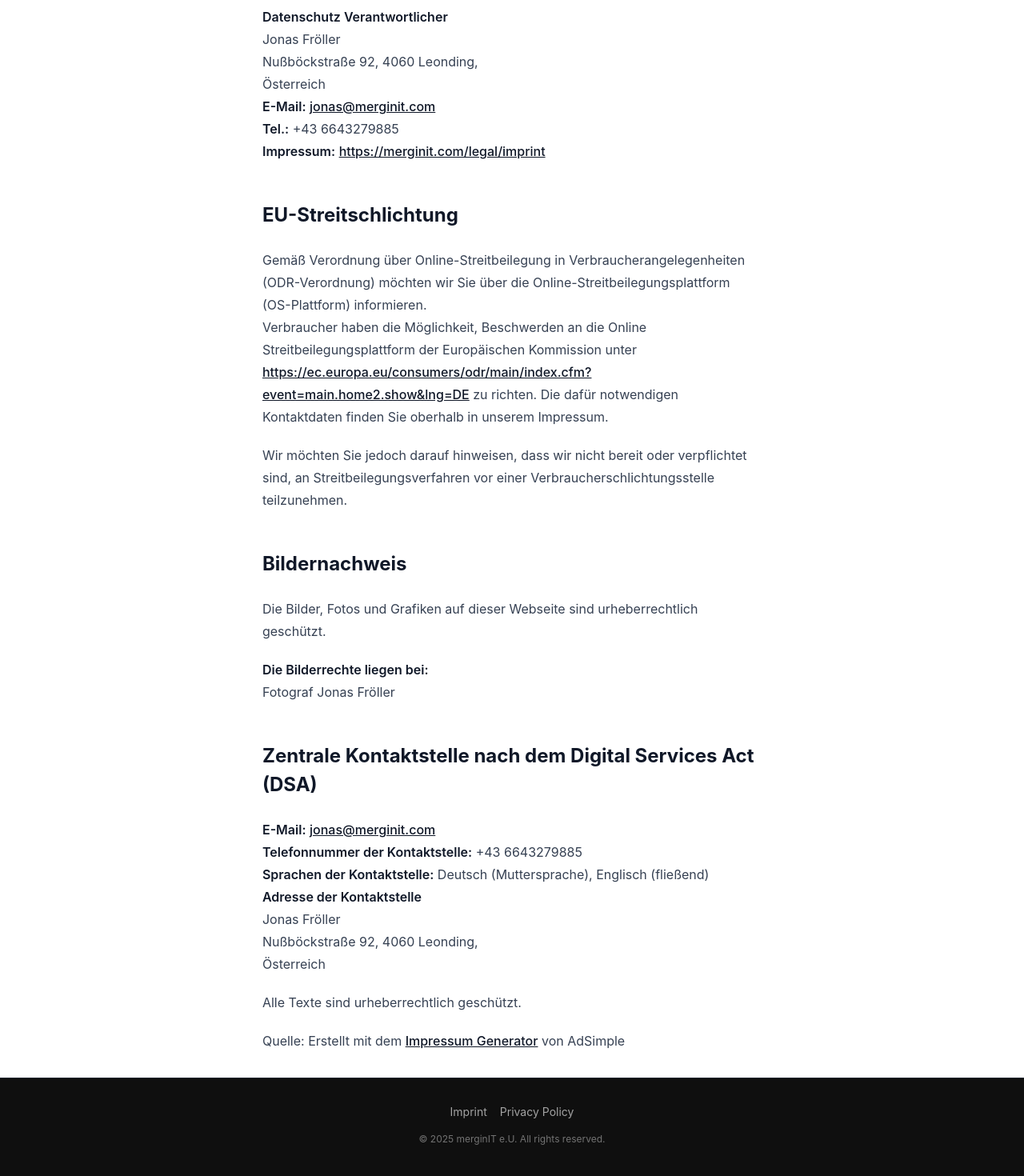
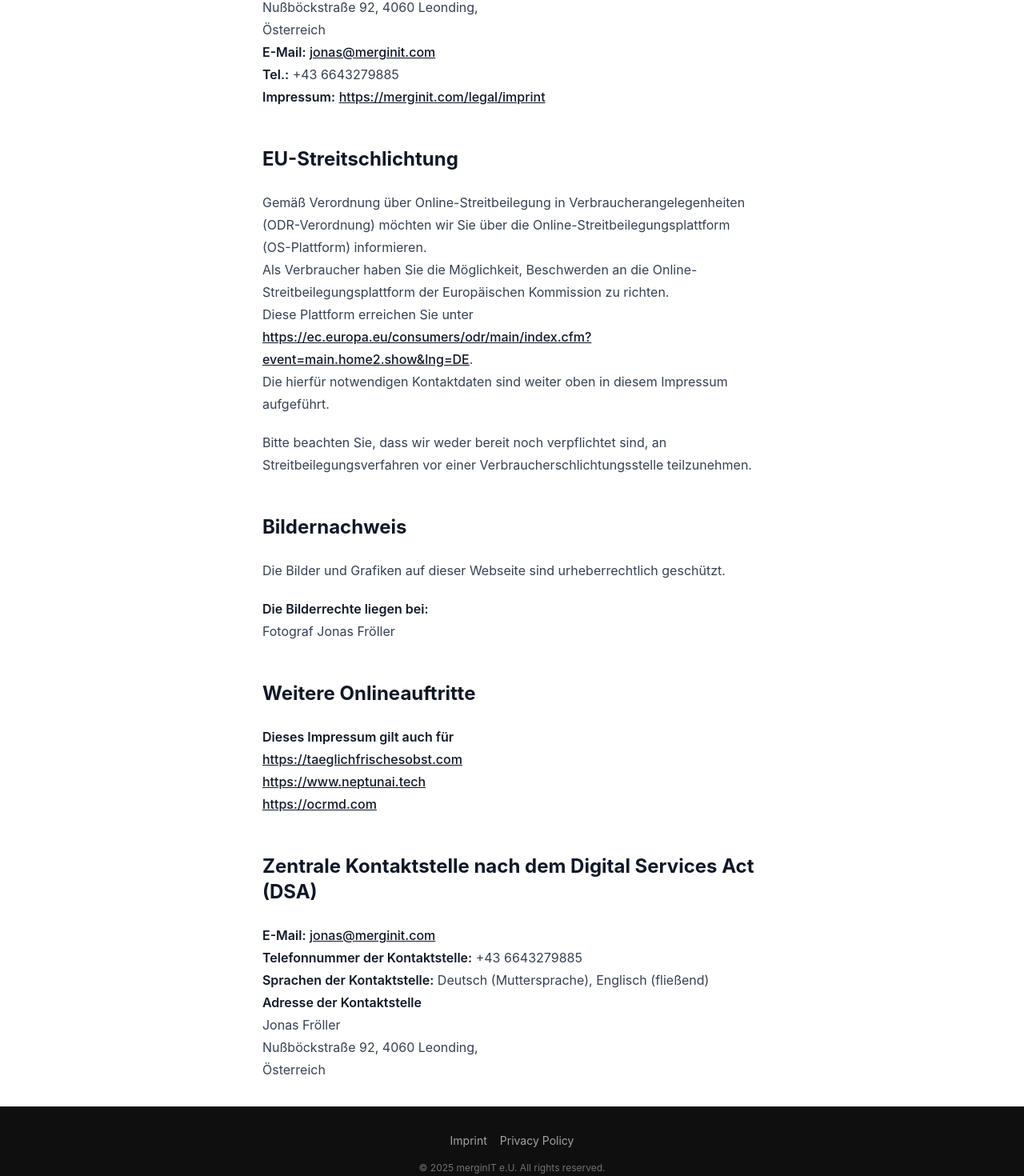
Before and after one commit to merginit/merginit.com, a SvelteKit app: page /legal/imprint in a window 1280 px wide. Shown: the part 1213-2683 px from the top of the page at 80% size. Built offline with nearby package versions, Linux system fonts and the light colour scheme.

Commit message:
updates legal

```diff
--- a/src/routes/legal/imprint/+page.svelte
+++ b/src/routes/legal/imprint/+page.svelte
@@ -5,19 +5,15 @@
 <main class="bg-white">
 	<article class="container mx-auto prose px-4 py-8">
 		<LegalBackLink />
-		<h1 class="adsimple-123001832">Impressum</h1>
-		<p class="adsimple-123001832">Informationen über den Diensteanbieter.</p>
+
+		<h1>Impressum</h1>
+		<p>Informationen über den Diensteanbieter.</p>
 		<p>
 			<strong>MerginIT e.U.</strong>
 		</p>
-		<p class="adsimple-123001832">Jonas Fröller</p>
-		<p class="adsimple-123001832">Nußböckstraße 92, <br />4060 Leonding, <br />Österreich</p>
+		<p>Jonas Fröller<br />Nußböckstraße 92<br />4060 Leonding<br />Österreich<br /><strong>Tel.:</strong> +43 6643279885</p>
 		<p>
-			<strong>Tel.:</strong> +43 6643279885
-		</p>
-		<div style="display:none"></div>
-		<p>
-			<strong>Firmenbuchnummer:</strong> [Firmenbuchnummer noch nicht ausgestellt]<br />
+			<!-- <strong>Firmenbuchnummer:</strong> [Firmenbuchnummer noch nicht ausgestellt]<br /> -->
 			<strong>Firmenbuchgericht:</strong> Landesgericht Linz<br />
 			<strong>Firmensitz:</strong> 4060 Leonding<br />
 			<strong>Unternehmensgegenstand:</strong> Dienstleistungen in der automatischen
@@ -40,7 +36,6 @@
 				rel="noopener">http://www.ris.bka.gv.at</a
 			>.
 		</p>
-		<div style="display:none"></div>
 		<p>
 			<strong>Aufsichtsbehörde:</strong>
 			<br />Bezirkshauptmannschaft Linz-Land<br />
@@ -51,12 +46,10 @@
 				>https://www.land-oberoesterreich.gv.at</a
 			>
 		</p>
-		<div style="display:none"></div>
 		<p>
 			<strong>Berufsbezeichnung:</strong> Softwareentwickler und IT-Dienstleister<br />
 			<strong>Verleihungsstaat:</strong> Österreich
 		</p>
-		<div style="display:none"></div>
 		<p>
 			<strong>Datenschutz Verantwortlicher</strong>
 			<br />Jonas Fröller<br />
@@ -70,60 +63,36 @@
 				>https://merginit.com/legal/imprint</a
 			>
 		</p>
-		<div style="display:none"></div>
-		<div style="display:none"></div>
-		<div style="display:none"></div>
-		<div style="display:none"></div>
-		<h2
-			id="eu-streitschlichtung"
-			class="adsimple-123001832 fusion-responsive-typography-calculated"
-			data-fontsize="24"
-			style="--fontSize: 24;line-height: 1.5;--minFontSize: 24"
-			data-lineheight="36px"
-		>
+		<h2>
 			EU-Streitschlichtung
 		</h2>
-		<p class="adsimple-123001832">
+		<p>
 			Gemäß Verordnung über Online-Streitbeilegung in Verbraucherangelegenheiten (ODR-Verordnung)
 			möchten wir Sie über die Online-Streitbeilegungsplattform (OS-Plattform) informieren.<br />
-			Verbraucher haben die Möglichkeit, Beschwerden an die Online Streitbeilegungsplattform der Europäischen
-			Kommission unter
+			Als Verbraucher haben Sie die Möglichkeit, Beschwerden an die Online-Streitbeilegungsplattform der Europäischen
+			Kommission zu richten.<br />Diese Plattform erreichen Sie unter
 			<a
-				class="adsimple-123001832"
 				href="https://ec.europa.eu/consumers/odr/main/index.cfm?event=main.home2.show&amp;lng=DE"
 				target="_blank"
 				rel="follow noopener"
 				>https://ec.europa.eu/consumers/odr/main/index.cfm?event=main.home2.show&amp;lng=DE</a
-			> zu richten. Die dafür notwendigen Kontaktdaten finden Sie oberhalb in unserem Impressum.
+			>.<br />Die hierfür notwendigen Kontaktdaten sind weiter oben in diesem Impressum aufgeführt.
 		</p>
-		<p class="adsimple-123001832">
-			Wir möchten Sie jedoch darauf hinweisen, dass wir nicht bereit oder verpflichtet sind, an
-			Streitbeilegungsverfahren vor einer Verbraucherschlichtungsstelle teilzunehmen.
+		<p>
+			Bitte beachten Sie, dass wir weder bereit noch verpflichtet sind, an Streitbeilegungsverfahren
+			vor einer Verbraucherschlichtungsstelle teilzunehmen.
 		</p>
-		<h2
-			id="bildernachweis"
-			class="adsimple-123001832 fusion-responsive-typography-calculated"
-			data-fontsize="24"
-			style="--fontSize: 24;line-height: 1.5;--minFontSize: 24"
-			data-lineheight="36px"
-		>
+		<h2>
 			Bildernachweis
 		</h2>
-		<p class="adsimple-123001832">
-			Die Bilder, Fotos und Grafiken auf dieser Webseite sind urheberrechtlich geschützt.
+		<p>
+			Die Bilder und Grafiken auf dieser Webseite sind urheberrechtlich geschützt.
 		</p>
 		<p>
 			<strong>Die Bilderrechte liegen bei:</strong>
 			<br />Fotograf Jonas Fröller
 		</p>
-		<div style="display:none"></div>
-		<!-- <h2
-			id="onlineauftritte"
-			class="adsimple-123001832 fusion-responsive-typography-calculated"
-			data-fontsize="24"
-			style="--fontSize: 24;line-height: 1.5;--minFontSize: 24"
-			data-lineheight="36px"
-		>
+		<h2>
 			Weitere Onlineauftritte
 		</h2>
 		<p>
@@ -137,15 +106,8 @@
 				>https://www.neptunai.tech</a
 			><br />
 			<a href="https://ocrmd.com" target="_blank" rel="noopener">https://ocrmd.com</a>
-		</p> -->
-		<div style="display:none"></div>
-		<h2
-			id="zentrale_kontaktstelle_dsa"
-			class="adsimple-123001832 fusion-responsive-typography-calculated"
-			data-fontsize="24"
-			style="--fontSize: 24;line-height: 1.5;--minFontSize: 24"
-			data-lineheight="36px"
-		>
+		</p>
+		<h2>
 			Zentrale Kontaktstelle nach dem Digital Services Act (DSA)
 		</h2>
 		<p>
@@ -159,15 +121,5 @@
 			Nußböckstraße 92, 4060 Leonding,<br />
 			Österreich
 		</p>
-		<div style="display:none"></div>
-		<div style="display:none"></div>
-		<div style="display:none"></div>
-		<p>Alle Texte sind urheberrechtlich geschützt.</p>
-		<p style="margin-top:15px">
-			Quelle: Erstellt mit dem <a
-				href="https://www.adsimple.at/impressum-generator/"
-				title="Impressum Generator Österreich von AdSimple">Impressum Generator</a
-			> von AdSimple
-		</p>
 	</article>
 </main>
```
